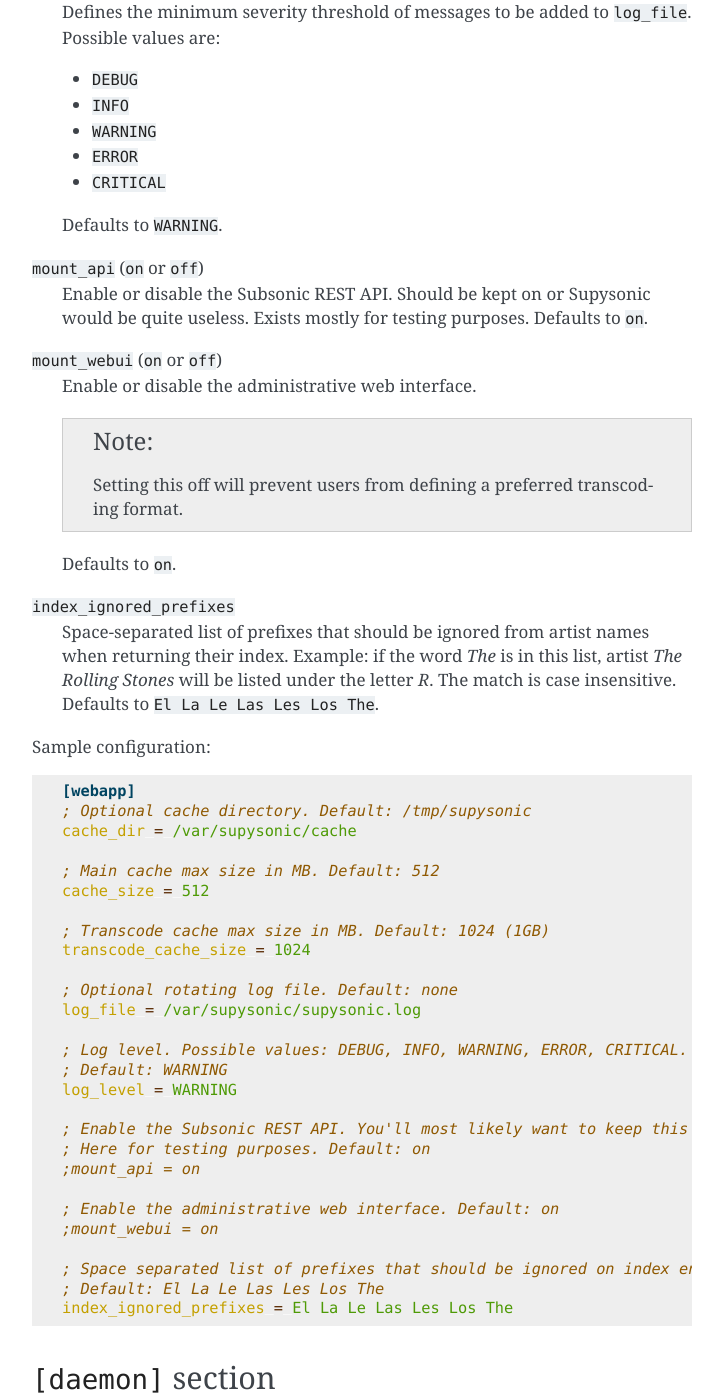
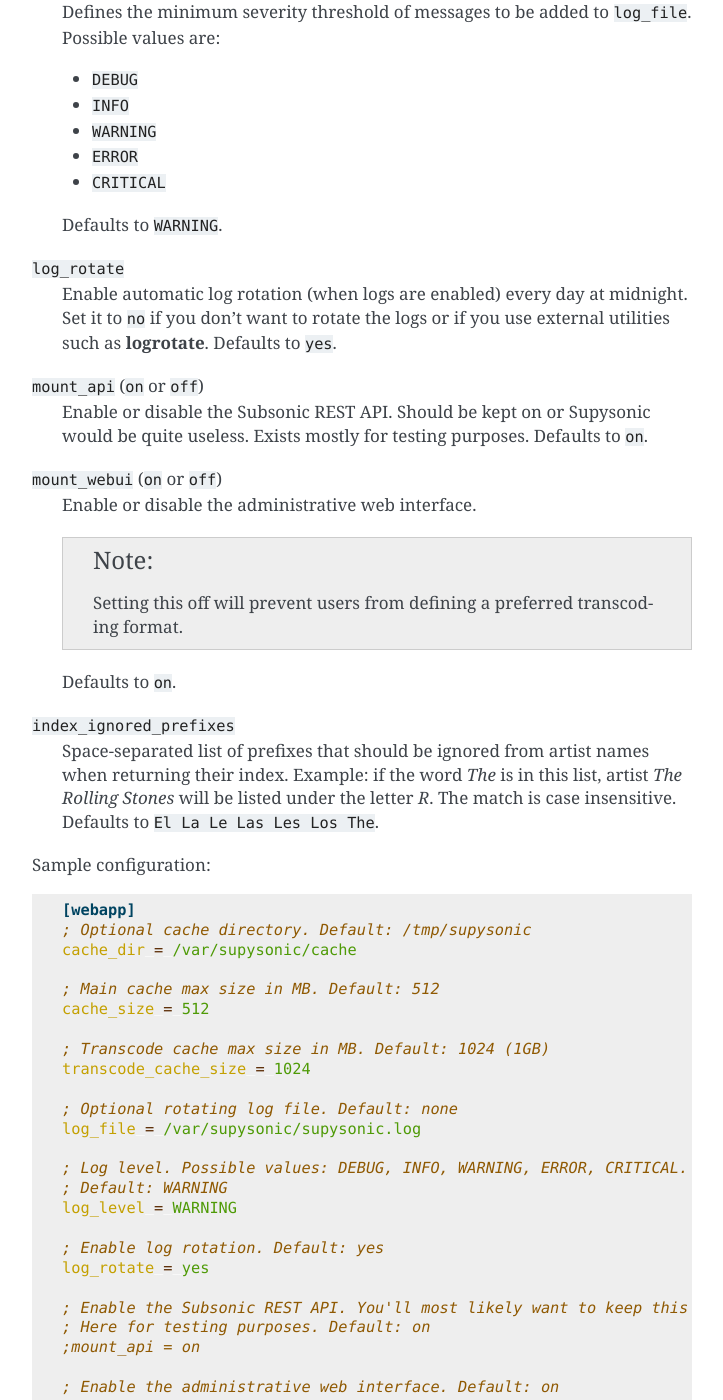
Before and after one commit to spl0k/supysonic, a Sphinx documentation site: the page built from docs/setup/configuration.rst, in a window 1280 px wide and 1400 px high, scrolled down 2368 px. Shown: the whole window, without its empty margins (388-1111 px from the left). Built offline with Sphinx 7.4.7, drawn with Linux system fonts in a browser that asks for light colours; some of the changed text lies outside the part shown.

Commit message:
log rotate documentation

```diff
--- a/docs/setup/configuration.rst
+++ b/docs/setup/configuration.rst
@@ -121,6 +121,11 @@ Configuration relative to the HTTP server.
 
    Defaults to ``WARNING``.
 
+``log_rotate``
+   Enable automatic log rotation (when logs are enabled) every day at midnight.
+   Set it to ``no`` if you don't want to rotate the logs or if you use external
+   utilities such as :command:`logrotate`. Defaults to ``yes``.
+
 ``mount_api`` (``on`` or ``off``)
    Enable or disable the Subsonic REST API. Should be kept on or Supysonic would
    be quite useless. Exists mostly for testing purposes.
@@ -160,6 +165,9 @@ Sample configuration::
    ; Log level. Possible values: DEBUG, INFO, WARNING, ERROR, CRITICAL.
    ; Default: WARNING
    log_level = WARNING
+
+   ; Enable log rotation. Default: yes
+   log_rotate = yes
 
    ; Enable the Subsonic REST API. You'll most likely want to keep this on.
    ; Here for testing purposes. Default: on
@@ -216,6 +224,11 @@ library folders and providing the jukebox feature.
 
    Defaults to ``WARNING``.
 
+``log_rotate``
+   Enable automatic log rotation (when logs are enabled) every day at midnight.
+   Set it to ``no`` if you don't want to rotate the logs or if you use external
+   utilities such as :command:`logrotate`. Defaults to ``yes``.
+
 Sample configuration::
 
    [daemon]
@@ -240,6 +253,9 @@ Sample configuration::
    ; Optional rotating log file for the scanner daemon. Logs to stderr if empty
    log_file = /var/supysonic/supysonic-daemon.log
    log_level = INFO
+
+   ; Enable log rotation. Default: yes
+   log_rotate = yes
 
 .. _conf-lastfm:
 
```
